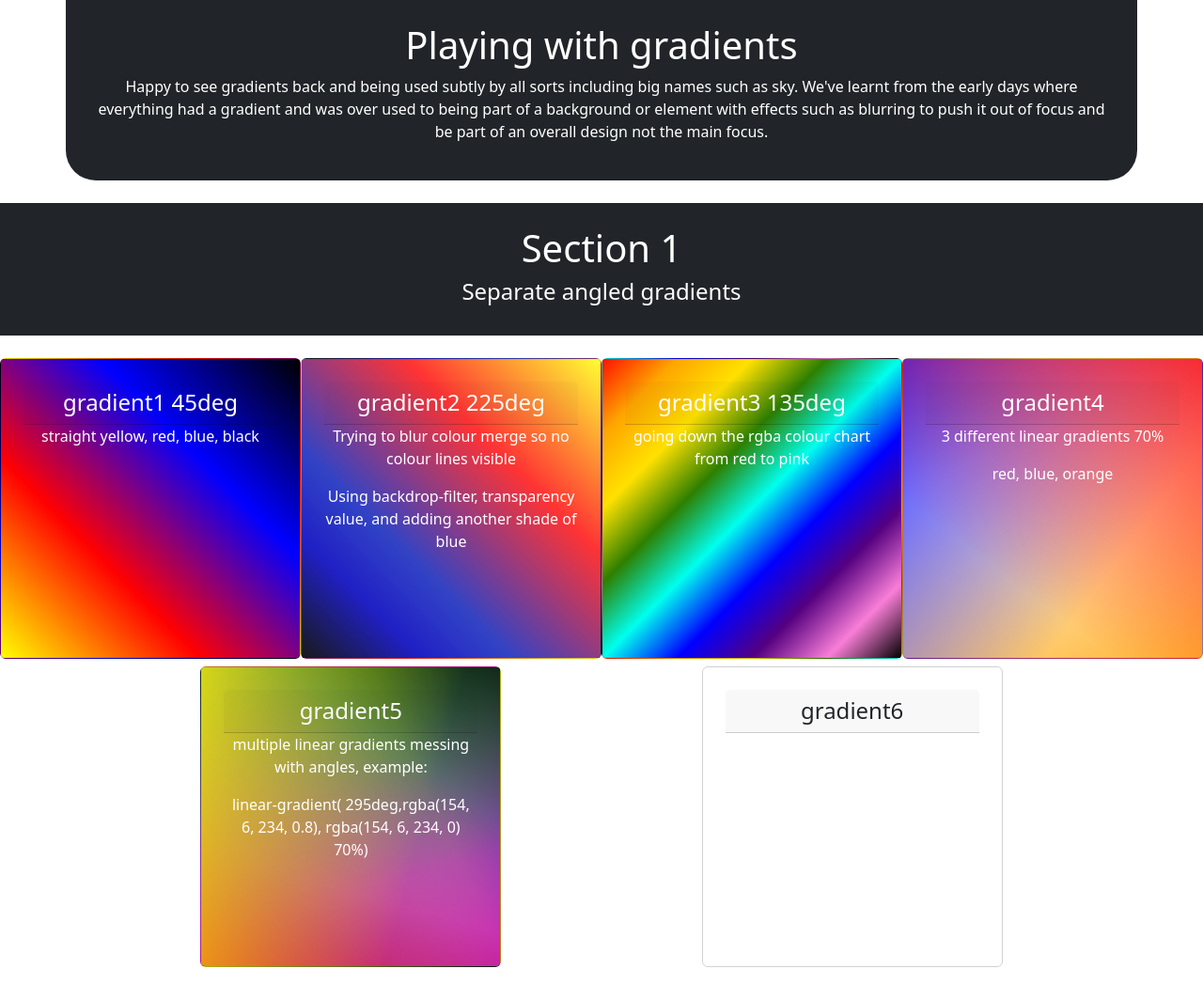
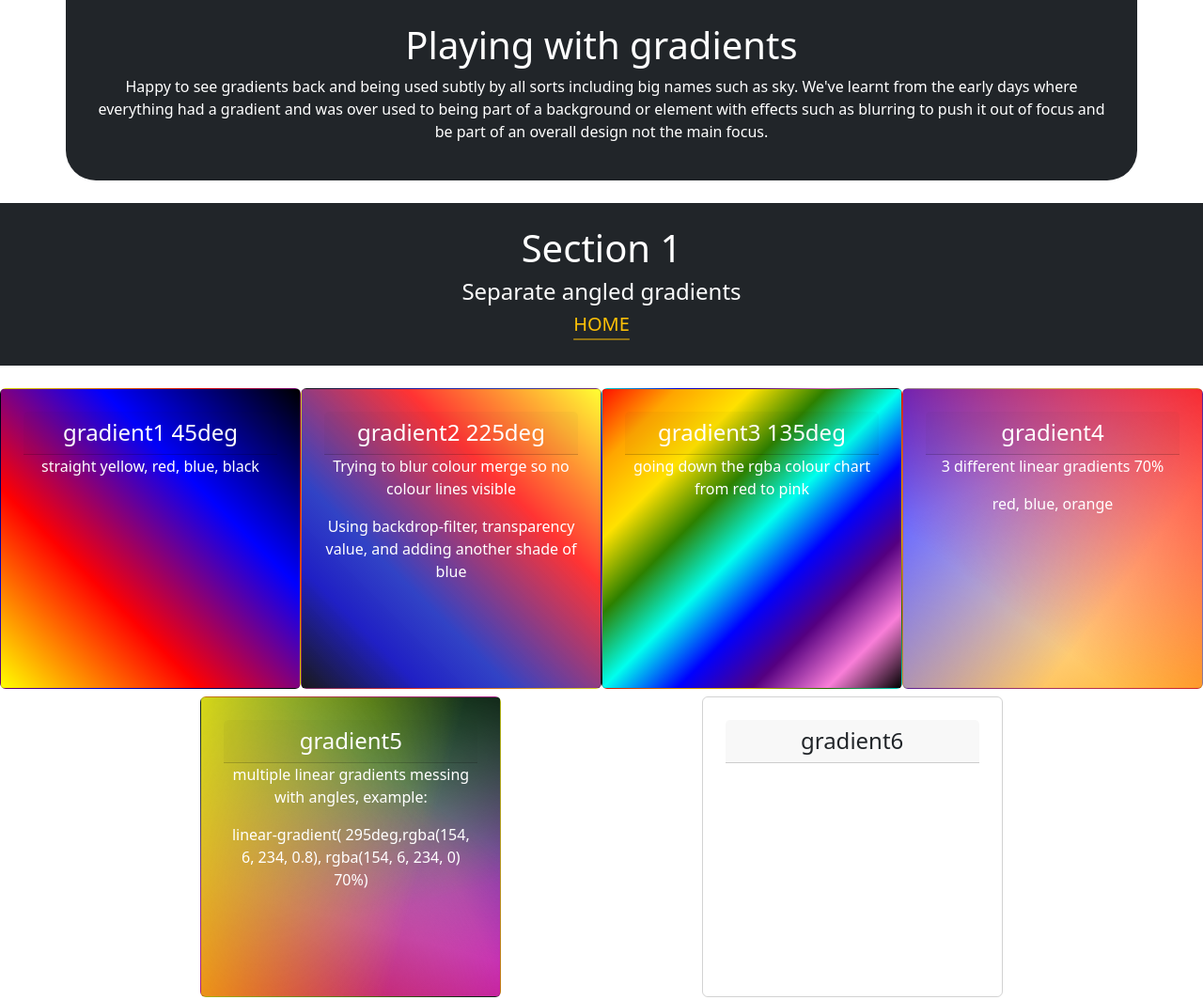
Before and after one commit to labujaber1/WebDesignExperiments, a plain HTML site: page pages/Gradients.html in a window 1280 px wide. Shown: the top 1064 px of the page at 94% size. Drawn offline with nearby package versions, Linux system fonts and the light colour scheme; a script that the page names is missing.

Commit message:
gradient home link fix

```diff
--- a/pages/Gradients.html
+++ b/pages/Gradients.html
@@ -31,9 +31,10 @@
         </div>
     </div>
 
-    <div class="container-fluid text-center mt-4 p-4 text-bg-dark">
+    <div class="container-fluid text-center mt-4 p-4 text-bg-dark ">
         <h1>Section 1</h1>
         <h4>Separate angled gradients</h4>
+        <h5><a href="../index.html" class="text-capitalize text-warning link-light link-offset-3 link-offset-3-hover link-underline-warning link-underline-opacity-50 link-underline-opacity-100-hover">HOME</a></h5>
     </div>
     <div class="d-flex flex-wrap justify-content-evenly align-items-center py-3">
         <div class="card box mt-2 text-white text-center gradient1">
```
